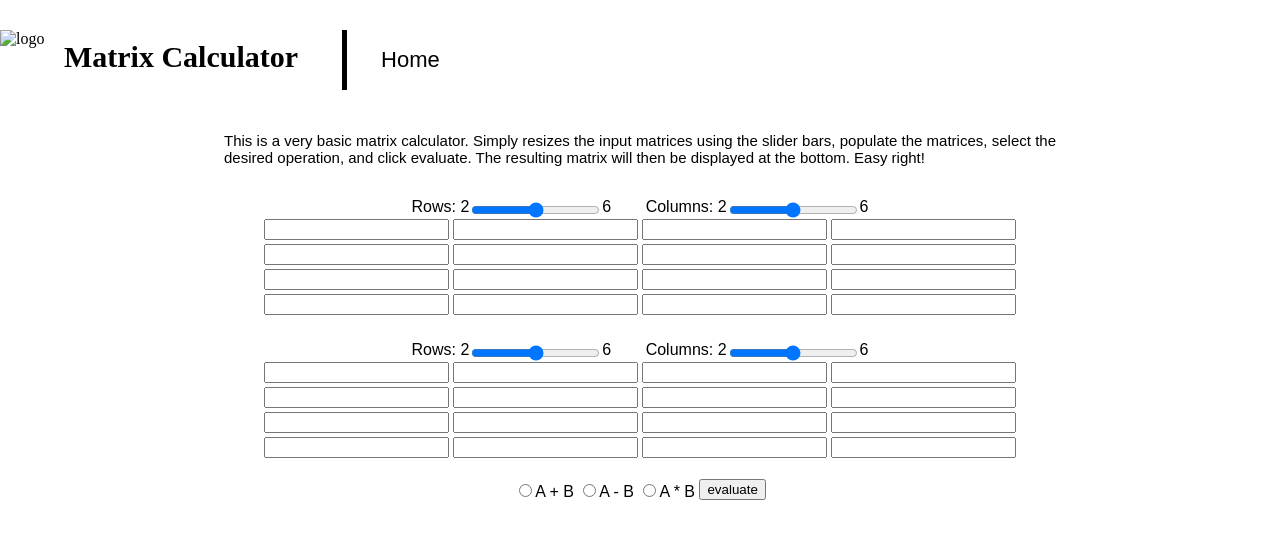
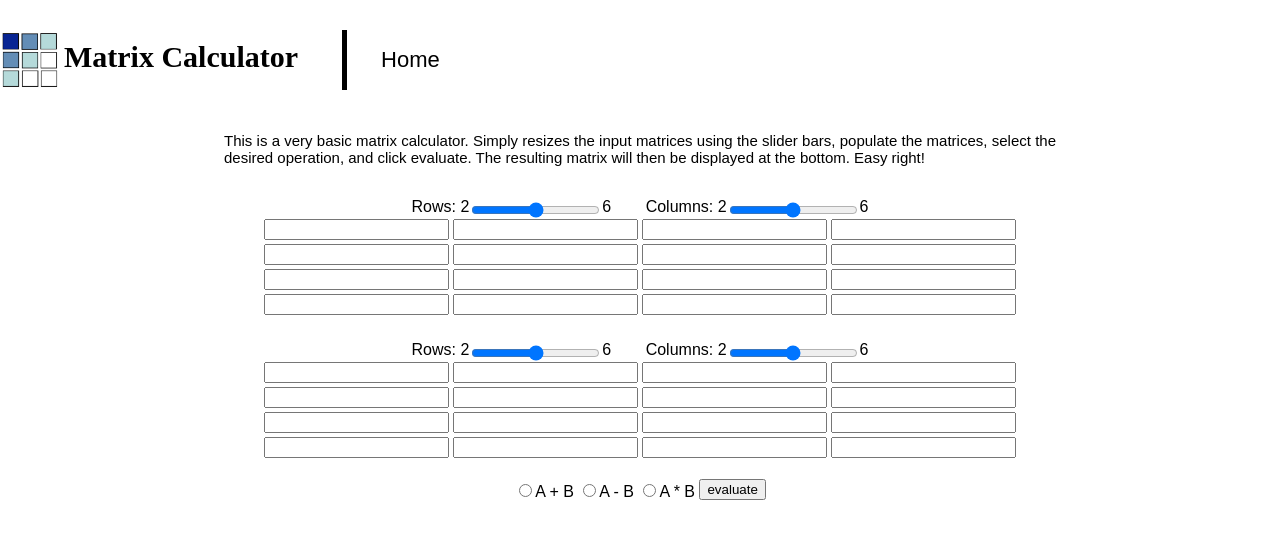
Before and after one commit to l90lpa/matrix-calculator-website, a website: page views/index.html in a window 1280 px wide. Drawn offline with nearby package versions, Linux system fonts and the light colour scheme.

Commit message:
Update index.html

```diff
--- a/views/index.html
+++ b/views/index.html
@@ -7,7 +7,7 @@
 	</head>
 	<body>
 	  <header>
-	    <img src="/image/logo.png" alt="logo">
+	    <img src="/images/logo.png" alt="logo">
 	    <div class="header_container">
 	      <h1>Matrix Calculator</h1>
 	      <p></p>
```
